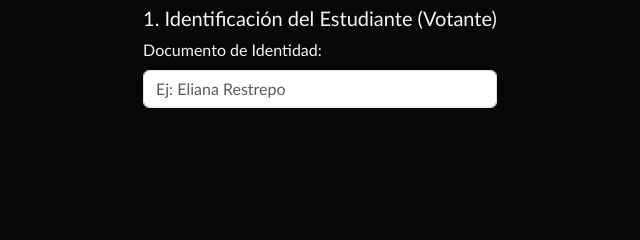
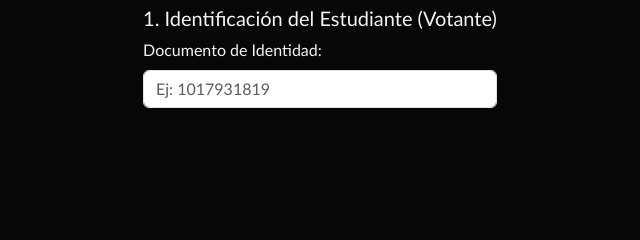
Before and after one commit to Oorozcoh/proyecto-secre, a plain HTML site: page pages/candidatos.html in a window 1280 px wide. Shown: the part 377-617 px from the top of the page, 320-960 px from the left. Drawn offline with nearby package versions, Linux system fonts and the light colour scheme; some packages are replaced by stand-ins of ours; a script that the page names is missing.

Commit message:
Entrega final

```diff
--- a/pages/candidatos.html
+++ b/pages/candidatos.html
@@ -68,7 +68,7 @@
                     <h5>1. Identificación del Estudiante (Votante)</h5>
                     <div>
                         <label id="label-IdVotante" for="IdVotante" class="form-label">Documento de Identidad:</label>
-                        <input type="text" id="IdVotante" class="form-control" placeholder="Ej: Eliana Restrepo">
+                        <input type="text" id="IdVotante" class="form-control" placeholder="Ej: 1017931819">
                     </div>
                     <div id="mensaje-validacion" class="small"></div>
                 </div>
```
Also changed, not shown: 1 other file.
